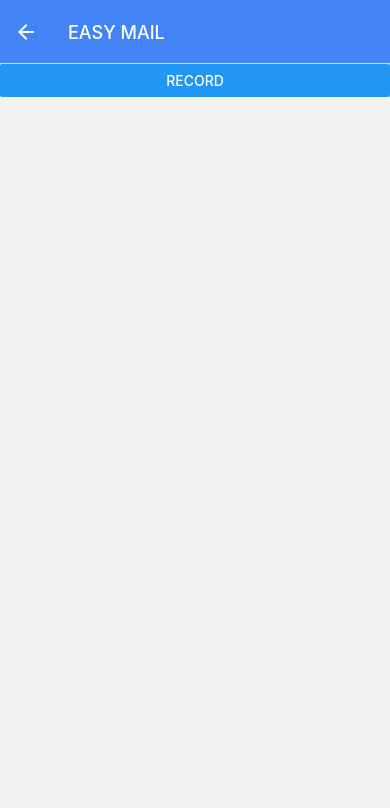
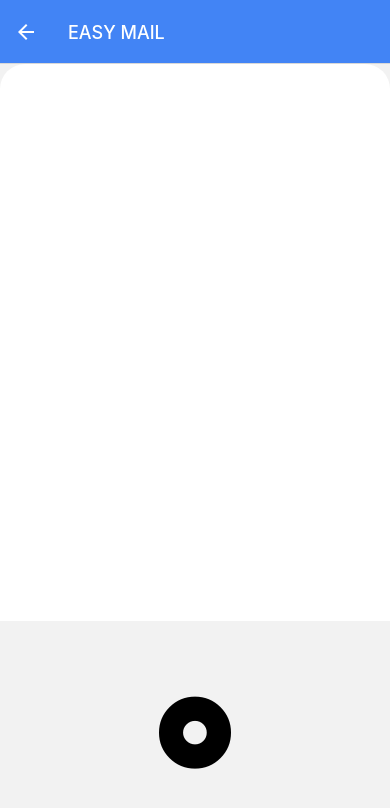
Before and after one commit to PaviSF/EasyMail, a React Native app: screen /AudioBottomSheet in a window 390 px wide. Shown: the top 808 px of the page. Built offline with nearby package versions, Linux system fonts and the light colour scheme.

Commit message:
Fixed Audio Pause, implemented bottomsheet

```diff
--- a/components/Audio/AudioBottomSheet.js
+++ b/components/Audio/AudioBottomSheet.js
@@ -1,14 +1,17 @@
 import { useState, useEffect } from "react";
-import { Text, View, StyleSheet, Button } from "react-native";
-import { Audio, Permissions } from "expo-av";
+import { View, StyleSheet, TouchableOpacity } from "react-native";
+import { Audio } from "expo-av";
 import * as MailComposer from "expo-mail-composer";
-
+import { AntDesign, Feather, Foundation } from "@expo/vector-icons";
+import ModalViewAlignment from "../../constants/ModalViewAlignment";
 
 export default function AudioBottomSheet() {
   const [recording, setRecording] = useState();
-  const [uri, setUri] = useState();
+  const [sound, setSound] = useState();
   const [recordState, setRecordState] = useState("NOT_STARTED");
   const [pauseRecord, setPauseRecord] = useState(false);
+
+  const buttonSize = 80;
 
   const startRecording = async () => {
     try {
@@ -38,37 +41,48 @@ export default function AudioBottomSheet() {
     await Audio.setAudioModeAsync({
       allowsRecordingIOS: false,
     });
-    setUri(recording.getURI());
     setRecording(recording);
-    console.log("Recording stopped and stored at", uri);
+    console.log("Recording stopped and stored at", recording.getURI());
   };
 
   const discard = async () => {
     if (recording) {
+      setRecording(undefined);
+      setSound(undefined);
       console.log(recording);
-      setRecording(null);
       setRecordState("NOT_STARTED");
-      console.log(recording);
       console.log("Recording discarded");
     }
   };
 
-  const playRecordedVoice = async () => {
-    console.log("Loading Sound");
+  const loadAndPlayRecordedVoice = async () => {
+    if (!sound) {
       const sound = new Audio.Sound();
       try {
-      await sound.loadAsync({ uri: uri });
-      console.log("Playing Sound");
-      await sound.playAsync();
+        await sound.loadAsync({ uri: recording.getURI() });
+        console.log("Loading Sound");
+        playRecordedVoice(sound);
+        console.log(sound);
       } catch (error) {
-      console.error("Failed to load or play sound", error);
+        console.error("Failed to load sound", error);
+      }
+    } else {
+      playRecordedVoice(sound);
+      console.log(sound);
     }
   };
 
+  const playRecordedVoice = async (audio) => {
+    await audio.playAsync();
+    setPauseRecord(true);
+    setSound(audio);
+  };
+
   const pauseRecordedVoice = async () => {
-    if (recording) {
+    if (sound) {
       try {
-        await recording.pauseAsync();
+        await sound.pauseAsync();
+        setSound(sound);
         setPauseRecord(false);
       } catch (error) {
         console.error("Failed to pause recording", error);
@@ -76,43 +90,80 @@ export default function AudioBottomSheet() {
     }
   };
 
-
   const sendRecord = () => {
     MailComposer.composeAsync({
       recipients: ["pavithraos123@gmail.com"],
-      attachments: [uri],
+      attachments: [recording.getURI()],
     });
   };
 
   if (recordState === "NOT_STARTED") {
-    return <Button title="record" onPress={() => startRecording()} />;
+    return (
+      <ModalViewAlignment>
+        <TouchableOpacity
+          style={styles.button}
+          onPress={() => startRecording()}
+        >
+          <Foundation name="record" size={buttonSize + 17} color="black" />
+        </TouchableOpacity>
+      </ModalViewAlignment>
+    );
   } else if (recordState === "STARTED") {
     return (
-      <View>
-        <Button
-          title="stop"
-          onPress={() => {
-            stopRecording();
-          }}
-        />
-      </View>
+      <ModalViewAlignment>
+        <TouchableOpacity style={styles.button} onPress={() => stopRecording()}>
+          <Feather name="stop-circle" size={buttonSize + 8} color="black" />
+        </TouchableOpacity>
+      </ModalViewAlignment>
     );
   } else if (recordState === "STOPPED") {
     return (
-      <View>
-        <Button
-          title="discard"
+      <ModalViewAlignment>
+        <View style={{ flexDirection: "row" }}>
+          <TouchableOpacity
+            style={styles.button}
             onPress={() => {
               discard();
             }}
-        />
+          >
+            <AntDesign name="delete" size={buttonSize - 35} color="black" />
+          </TouchableOpacity>
           {pauseRecord ? (
-          <Button title="pause" onPress={() => pauseRecordedVoice()} />
+            <TouchableOpacity
+              style={styles.button}
+              onPress={() => pauseRecordedVoice()}
+            >
+              <AntDesign name="pausecircle" size={buttonSize} color="black" />
+            </TouchableOpacity>
           ) : (
-          <Button title="play" onPress={() => playRecordedVoice()} />
+            <TouchableOpacity
+              style={styles.button}
+              onPress={() => loadAndPlayRecordedVoice()}
+            >
+              <AntDesign name="play" size={buttonSize} color="black" />
+            </TouchableOpacity>
           )}
-        <Button title="send" onPress={() => sendRecord()} />
+          <TouchableOpacity style={styles.button} onPress={() => sendRecord()}>
+            <Feather name="send" size={buttonSize - 35} color="black" />
+          </TouchableOpacity>
         </View>
+      </ModalViewAlignment>
     );
   }
 }
+
+const styles = StyleSheet.create({
+  top: {
+    flex: 1,
+    backgroundColor: "blue",
+  },
+  bottom: {
+    flex: 0.4,
+    flexDirection: "row",
+    justifyContent: "center",
+    alignSelf: "center",
+  },
+  button: {
+    marginHorizontal: 30,
+  },
+});
--- a/components/MainGrid/GridPage.js
+++ b/components/MainGrid/GridPage.js
@@ -1,9 +1,11 @@
 import React from "react";
 import { GestureHandlerRootView } from "react-native-gesture-handler";
 import { View, StyleSheet, TouchableOpacity } from "react-native";
+import { useState } from "react";
 import GridBox from "./GridBox";
 import SendDoc from "../SendDocs/SendDoc";
 import { StatusBar } from "expo-status-bar";
+import ModalView from "../../constants/ModalView";
 
 const sendTextImage = require("../../assets/chat.png");
 const sendAudioImage = require("../../assets/microphone.png");
@@ -11,6 +13,17 @@ const sendDocumentImage = require("../../assets/folder.png");
 const sendPhotoImage = require("../../assets/diaphragm.png");
 
 const GridPage = ({ navigation }) => {
+
+  const [modalVisible, setModalVisible] = useState(false);
+
+  const openModal = () => {
+    setModalVisible(true);
+  };
+
+  const closeModal = () => {
+    setModalVisible(false);
+  };
+
   return (
     <GestureHandlerRootView style={styles.container}>
       <View style={styles.row}>
@@ -30,10 +43,11 @@ const GridPage = ({ navigation }) => {
         </TouchableOpacity>
         <View style={styles.plusColumn} />
 
-        <TouchableOpacity style={styles.row}onPress={() => navigation.navigate("AudioBottomSheet")}>
+        <TouchableOpacity style={styles.row} onPress={openModal}>
           <GridBox image={sendAudioImage} label={"Audio"}></GridBox>
         </TouchableOpacity>
       </View>
+      <ModalView modalVisible={modalVisible} closeModal={closeModal} />
       <StatusBar style="inverted"></StatusBar>
     </GestureHandlerRootView>
   );
--- /dev/null
+++ b/constants/ModalView.js
@@ -0,0 +1,43 @@
+import { Modal, View, StyleSheet } from "react-native";
+import AudioBottomSheet from "../components/Audio/AudioBottomSheet";
+
+const ModalView = ({ modalVisible, closeModal }) => {
+  return (
+    <Modal
+      style={styles.extra}
+      animationType="slide"
+      transparent={true}
+      visible={modalVisible}
+      onRequestClose={() => closeModal()}
+    >
+      <View style={styles.extra}>
+        <View style={styles.bgContainer} />
+        <View style={styles.modalContainer}>
+          <AudioBottomSheet />
+        </View>
+      </View>
+    </Modal>
+  );
+};
+
+const styles = StyleSheet.create({
+  extra: {
+    flex: 1,
+    backgroundColor: "rgba(0, 0, 0, 0.5)",
+    marginBottom: 30,
+  },
+  bgContainer: {
+    flex: 0.7,
+    //backgroundColor: "rgba(0, 0, 0, 0.5)",
+    // Translucent background color
+  },
+  modalContainer: {
+    borderTopRightRadius: 25,
+    borderTopLeftRadius: 25,
+    backgroundColor: "white",
+
+    flex: 0.4,
+  },
+});
+
+export default ModalView;
--- /dev/null
+++ b/constants/ModalViewAlignment.js
@@ -0,0 +1,28 @@
+import { View, StyleSheet } from "react-native";
+
+const ModalViewAlignment = ({ children }) => {
+  return (
+    <>
+      <View style={styles.top} />
+      <View style={styles.bottom}>
+        <View>{children}</View>
+      </View>
+    </>
+  );
+};
+
+const styles = StyleSheet.create({
+  top: {
+    flex: 1,
+    borderTopRightRadius: 25,
+    borderTopLeftRadius: 25,
+    backgroundColor: "white",
+  },
+  bottom: {
+    flex: 0.4,
+    justifyContent: "center",
+    alignSelf: "center",
+  },
+});
+
+export default ModalViewAlignment;
```
Lines whose indentation alone changed are shown as unchanged.
